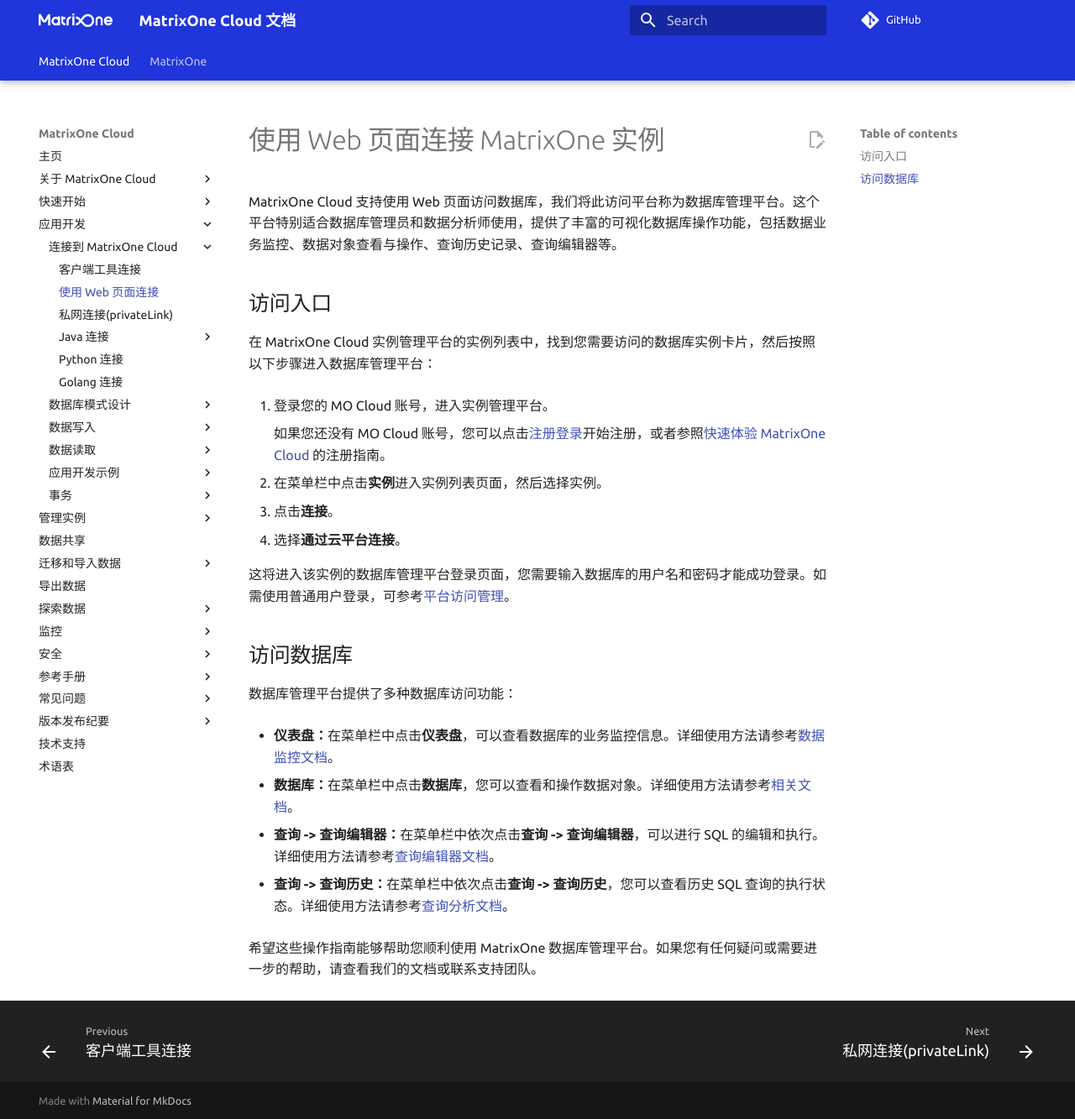
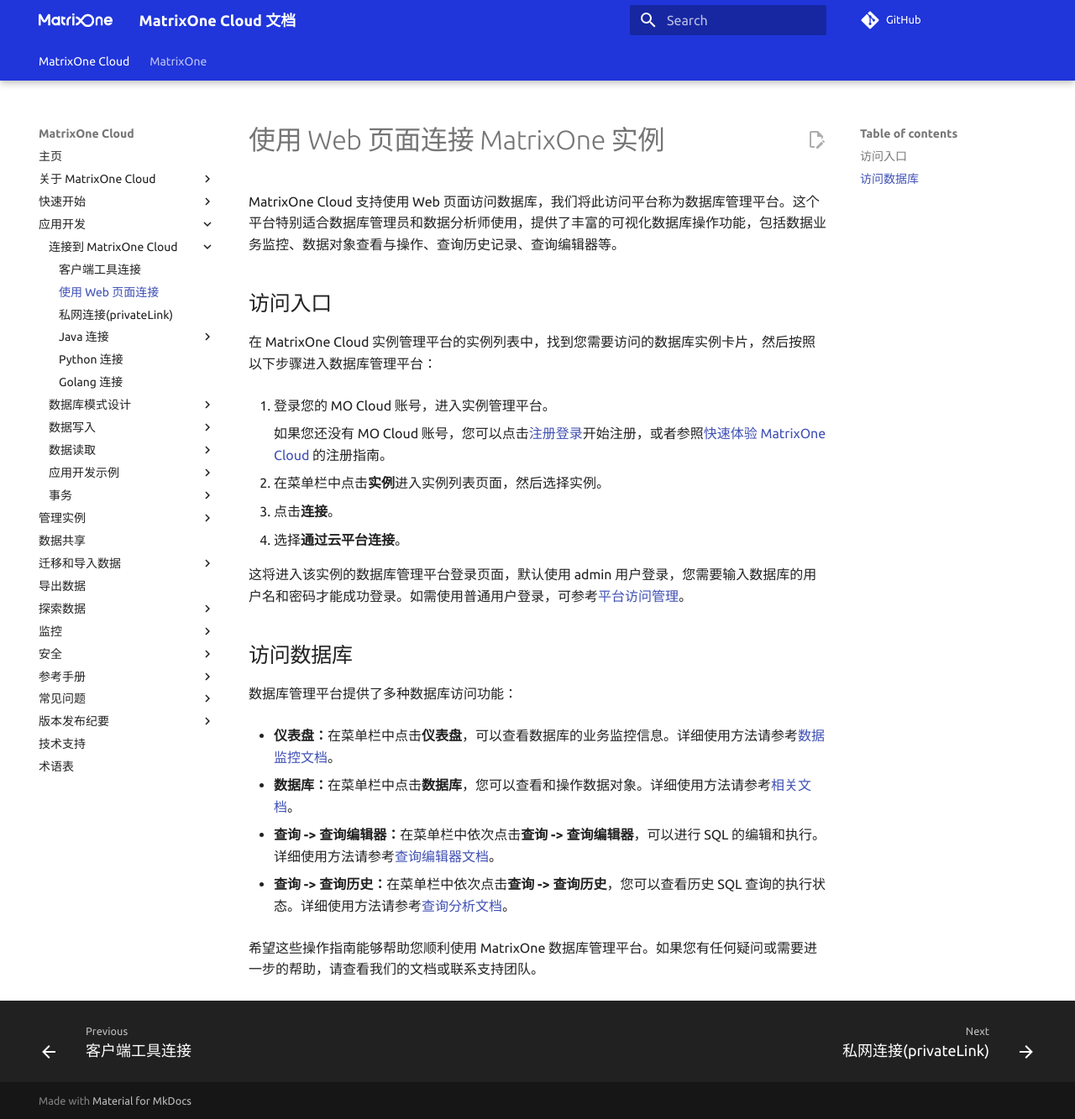
Before and after one commit to yangj1211/moc-docs, an MkDocs documentation site: the page built from docs/MatrixOne-Cloud/App-Develop/connect-mo/connect-mo-with-web.md, in a window 1280 px wide and 1333 px high. Shown: the whole window at 84% size. Built offline with MkDocs 1.6.1 and Material for MkDocs 9.7.7, drawn with Linux system fonts in a browser that asks for light colours; comment, search, counter and statistics services are not loaded; the version menu is left out.

```diff
--- a/docs/MatrixOne-Cloud/App-Develop/connect-mo/connect-mo-with-web.md
+++ b/docs/MatrixOne-Cloud/App-Develop/connect-mo/connect-mo-with-web.md
@@ -14,7 +14,7 @@
 3. 点击**连接**。
 4. 选择**通过云平台连接**。
 
-这将进入该实例的数据库管理平台登录页面，您需要输入数据库的用户名和密码才能成功登录。如需使用普通用户登录，可参考[平台访问管理](../../Security/Security-Permission-Overview.md)。
+这将进入该实例的数据库管理平台登录页面，默认使用 admin 用户登录，您需要输入数据库的用户名和密码才能成功登录。如需使用普通用户登录，可参考[平台访问管理](../../Security/Security-Permission-Overview.md)。
 
 ## 访问数据库
 
```
